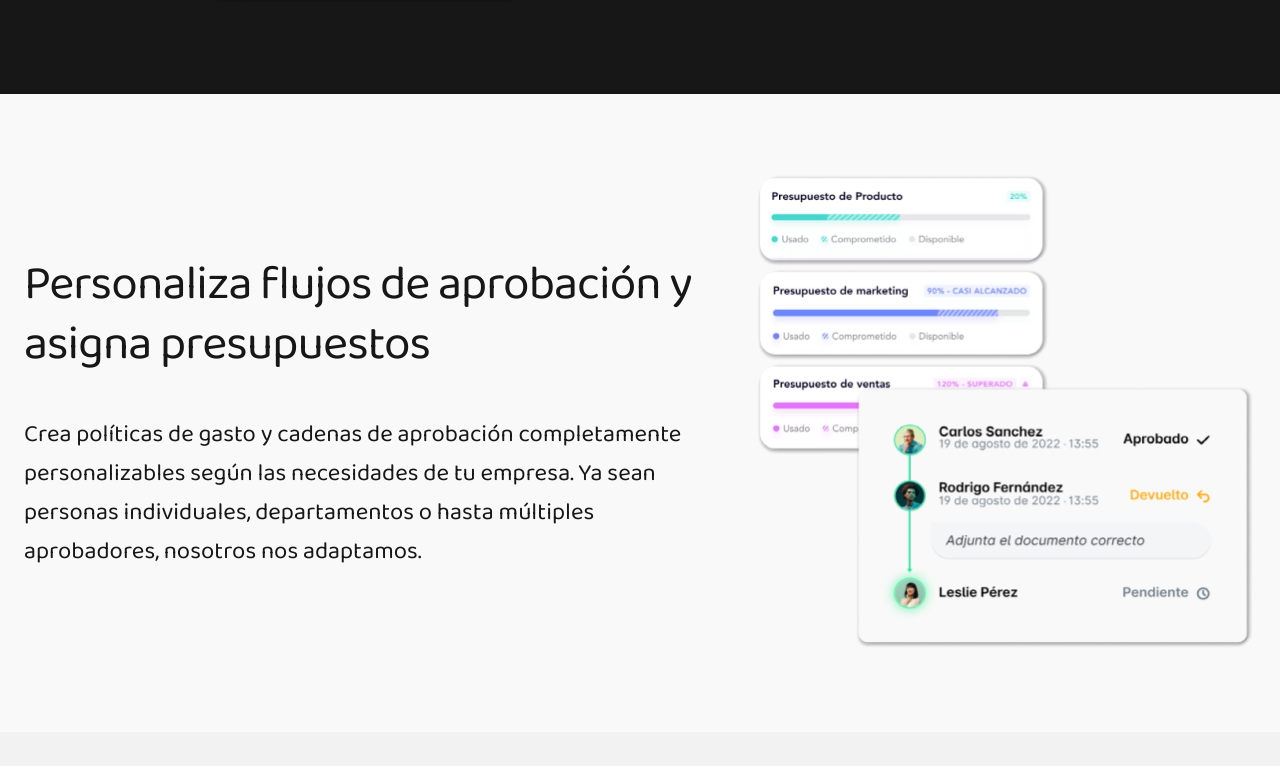
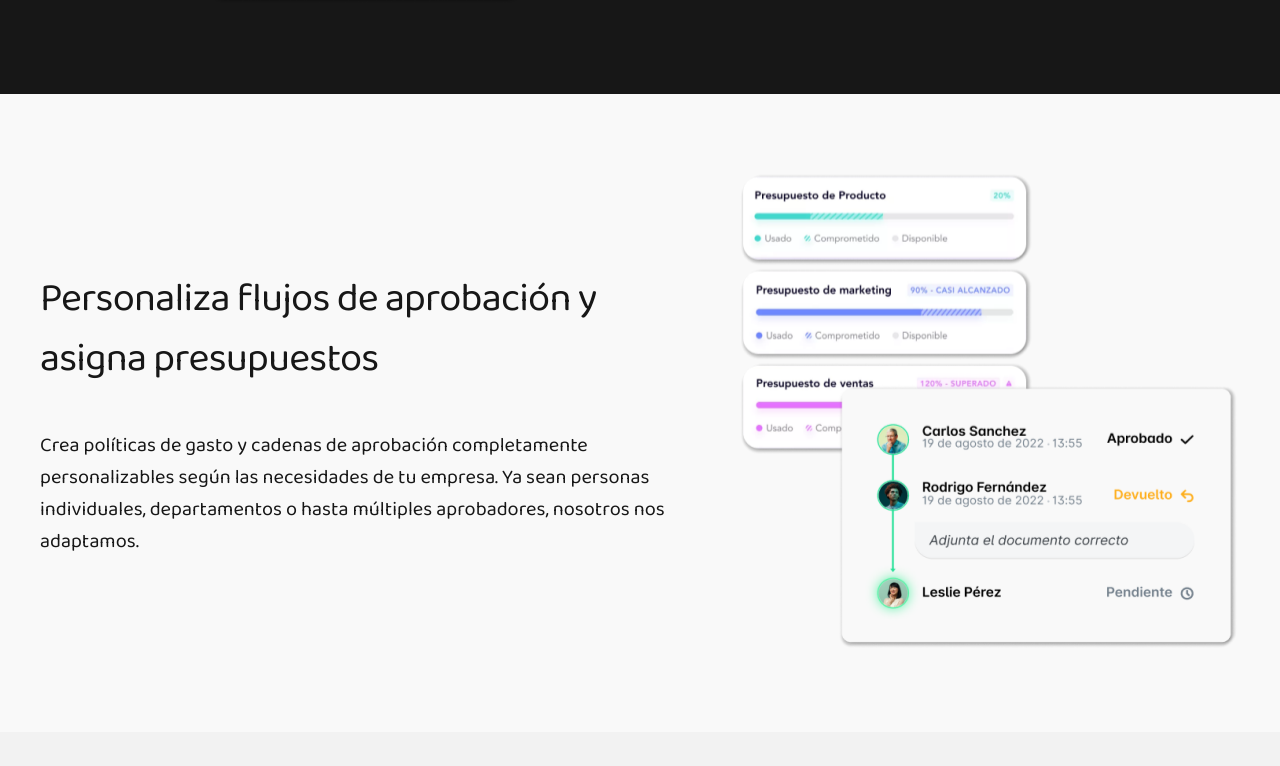
Before and after one commit to fmangeleri/wyraa-landing, a Next.js app: page / in a window 1280 px wide. Shown: the part 1414-2180 px from the top of the page. Built offline with nearby package versions, Linux system fonts and the light colour scheme.

Commit message:
Update approval-section.module.css

```diff
--- a/components/approval-section.module.css
+++ b/components/approval-section.module.css
@@ -49,32 +49,6 @@
   color: var(--black);
   font-family: var(--h2-l);
 }
-@media screen and (max-width: 1280px) {
-  .h1 {
-    font-size: var(--font-size-29xl);
-    line-height: 60px;
-    align-self: stretch;
-    width: auto;
-  }
-  .h2 {
-    font-size: var(--font-size-5xl);
-  }
-  .h2,
-  .img3Icon,
-  .section3 {
-    align-self: stretch;
-    width: auto;
-  }
-  .img3Icon {
-    flex: 1;
-  }
-  .section3 {
-    height: auto;
-    padding-left: var(--padding-5xl);
-    padding-right: var(--padding-5xl);
-    box-sizing: border-box;
-  }
-}
 @media screen and (max-width: 960px) {
   .h1 {
     font-size: var(--font-size-9xl);
```
